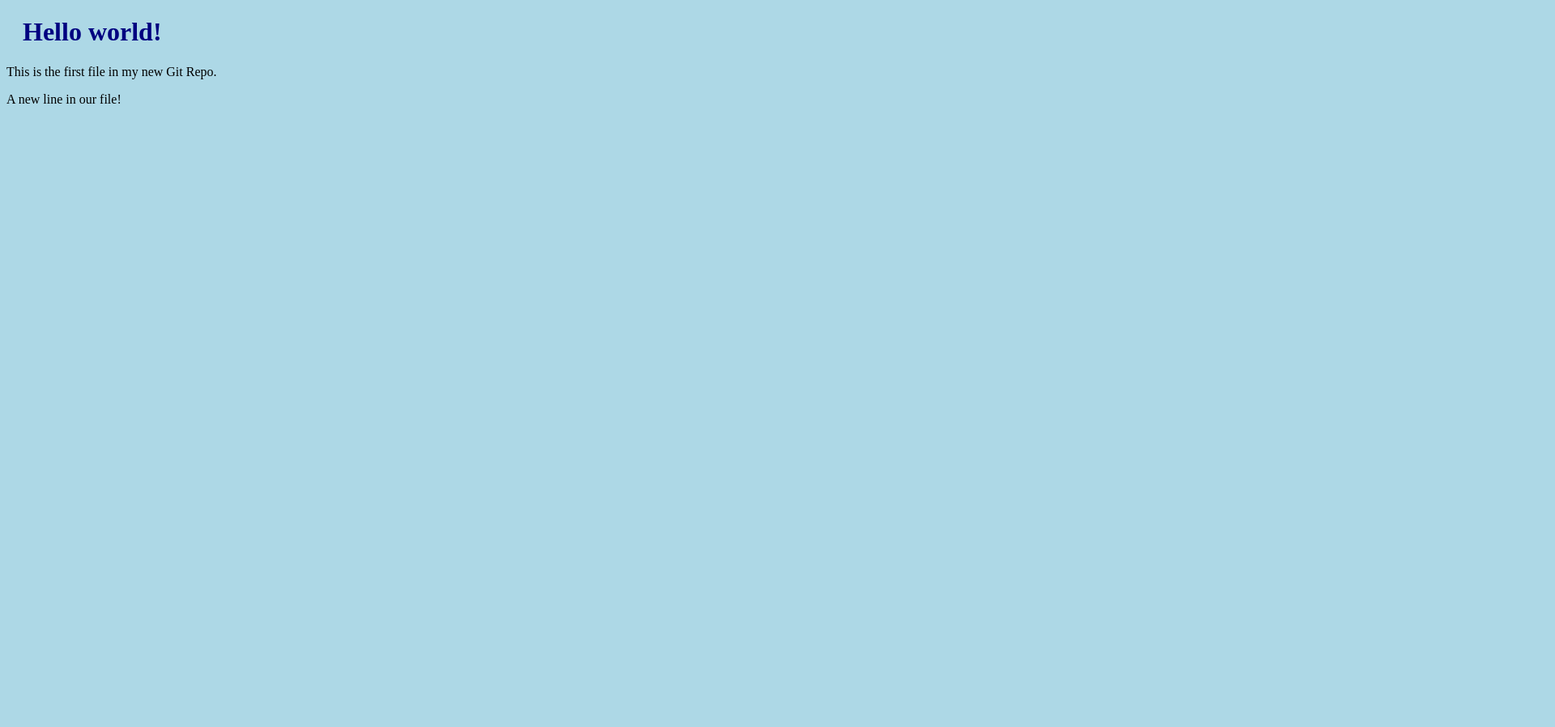
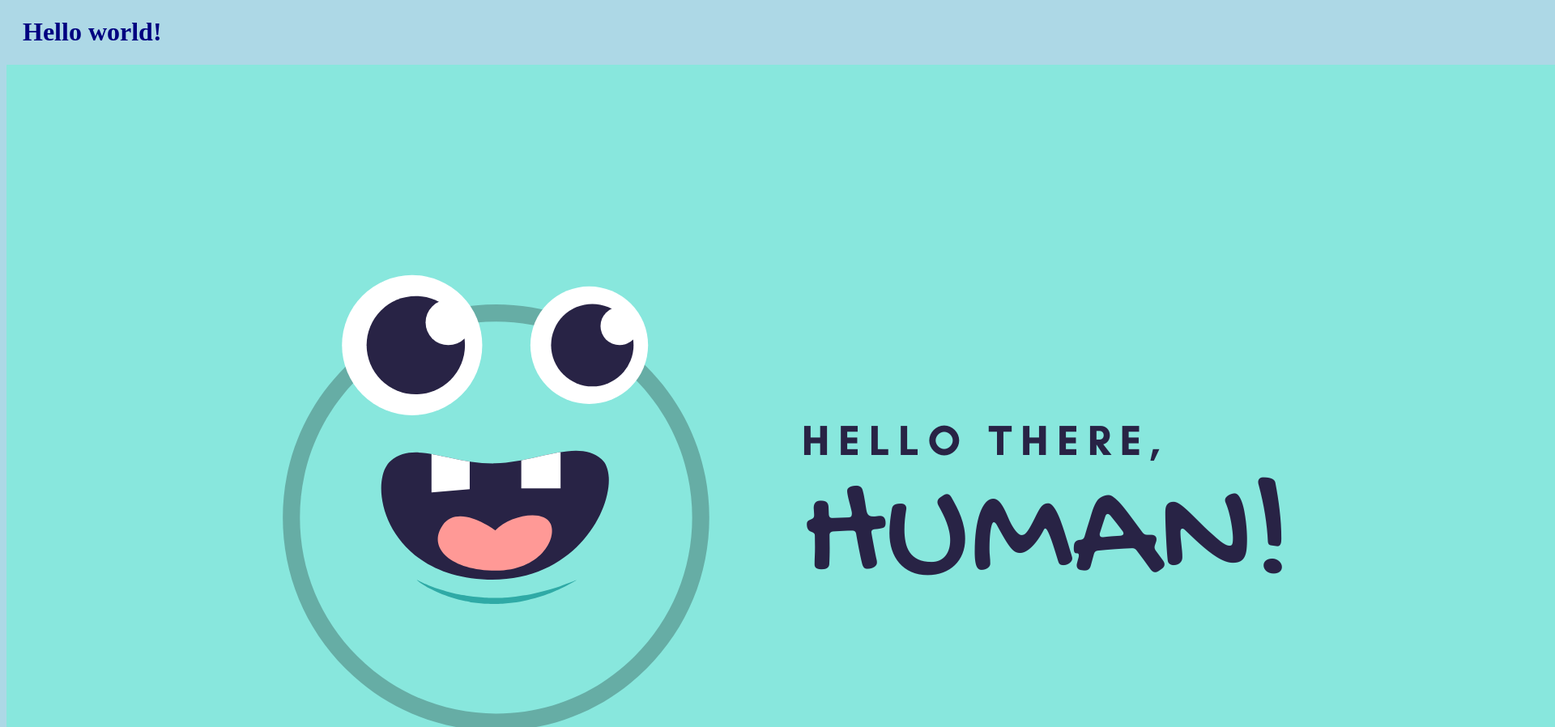
Before and after one commit to Maissa07/hello-world, a plain HTML site: page index.html in a window 1280 px wide. Shown: the top 898 px of the page at 81% size, 1920 px wide, since content can reach past the window. Before the commit the page ends 800 px from the top, so only its background shows below. Drawn offline with Linux system fonts and the light colour scheme.

Commit message:
Added image to Hello World

```diff
--- a/index.html
+++ b/index.html
@@ -7,6 +7,7 @@
 <body>
 
 <h1>Hello world!</h1>
+<div><img src="42.png" alt="Hello World"></div>
 <p>This is the first file in my new Git Repo.</p>
 <p>A new line in our file!</p>
 </body>
```
Also changed, not shown: 42.png (added).
